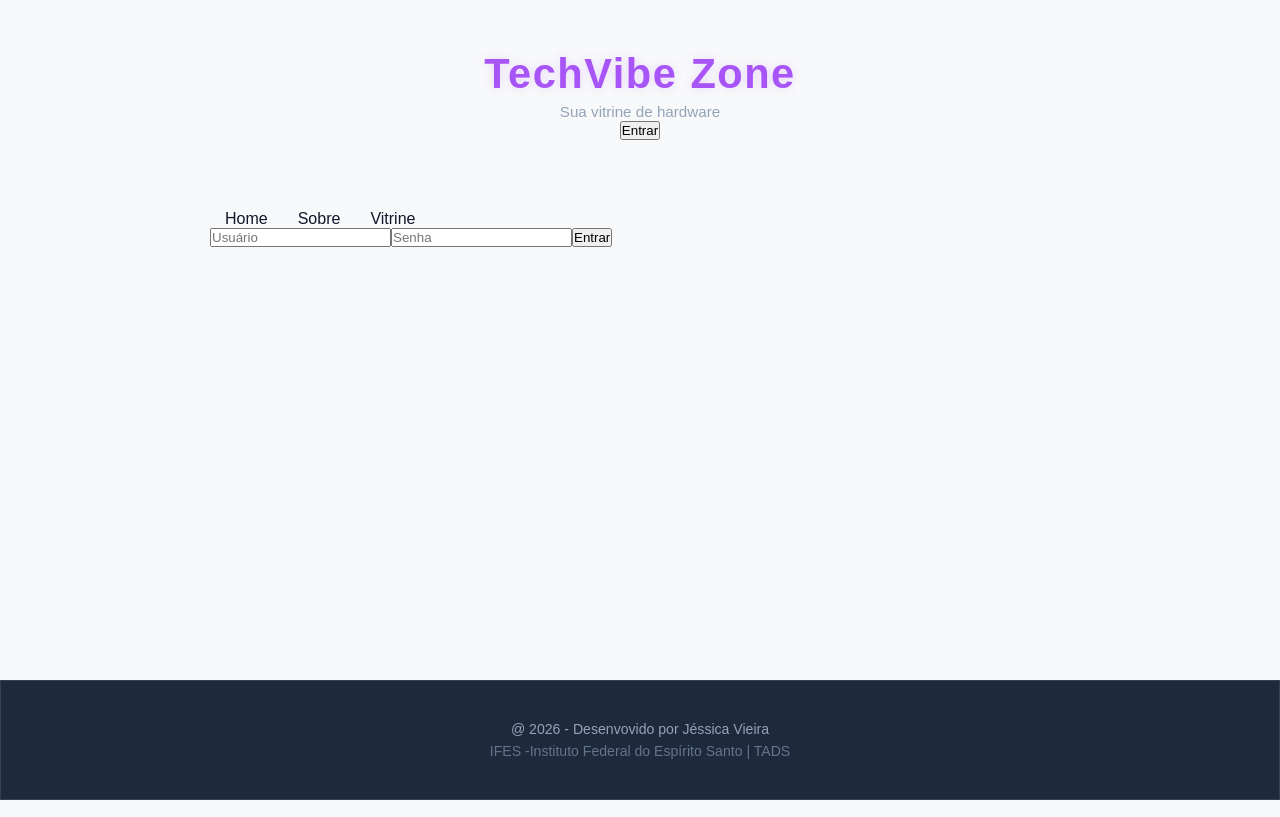
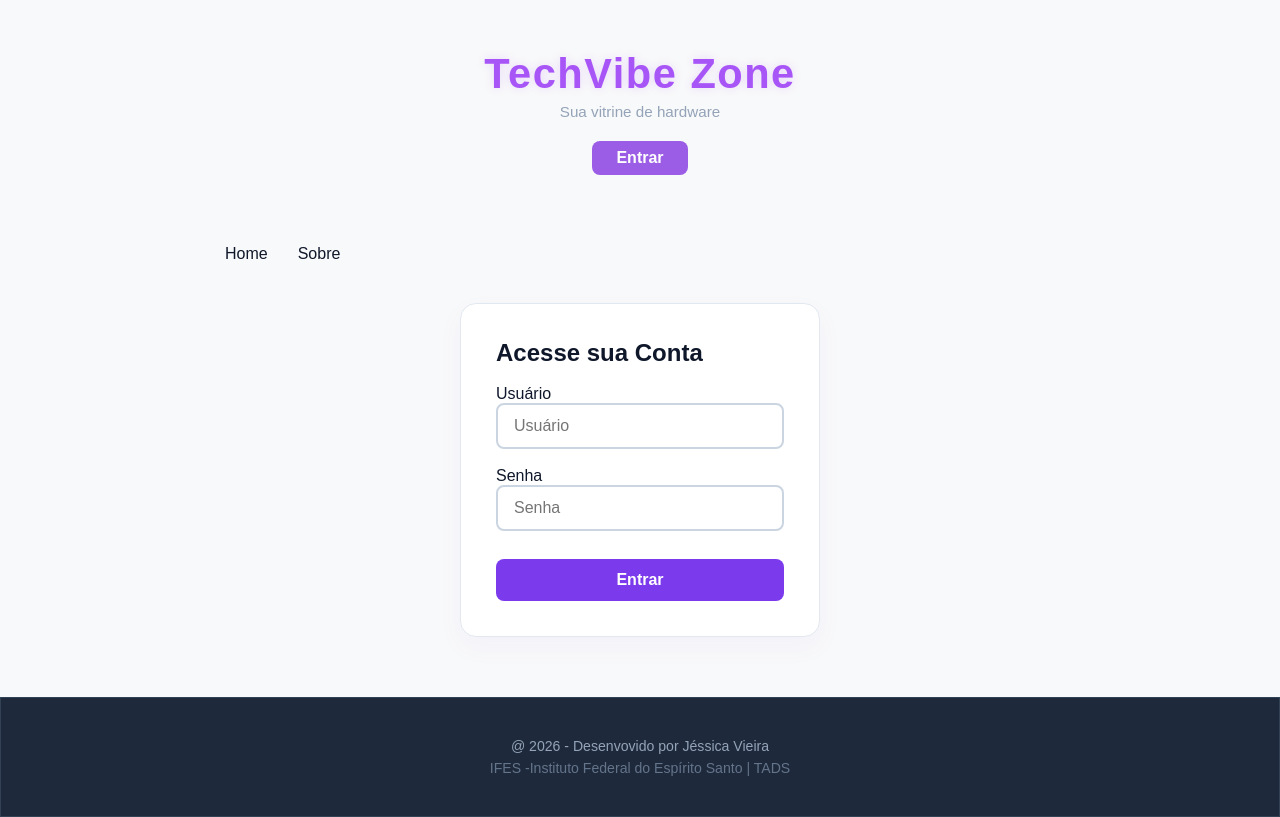
Before and after one commit to jessicavieira761/techvibe-zone, a React (Vite) app: page /login in a window 1280 px wide. Built offline with nearby package versions, Linux system fonts and the light colour scheme.

Commit message:
feat: conclui etapa 4, rotas protegidas e login real (bônus)
Finaliza a estilização da página de detalhes corrigindo o corte da imagem, organiza a árvore de arquivos e implementa a autenticação integrada à API da DummyJSON com persistência no localStorage.

```diff
--- a/src/App.css
+++ b/src/App.css
@@ -38,6 +38,30 @@ body {
   letter-spacing: 1.5px;
   text-shadow: 0 0 10px rgba(168, 85, 247, 0.2);
 }
+.auth-area {
+  margin-top: 20px;
+  display: block;
+  position: relative; /* ele fica na camada da frente para receber o clique */
+  z-index: 10;
+}
+
+.btn-auth {
+    display: inline-block;
+    text-decoration: none; /* Tira o sublinhado do Link */
+    padding: 8px 24px;
+    border: none;
+    border-radius: 8px;
+    cursor: pointer;
+    font-weight: bold;
+    background-color: #9b5de5;
+    color: white;
+    transition: background-color 0.2s, transform 0.1s; /* Transição suave */
+}
+.btn-auth:hover {
+    background-color: #8247c9;
+    filter: brightness(0.9); /* efeito visual quando o mouse passa em cima */
+}
+
 
 .subtitulo {
   color: #94a3b8;
@@ -65,8 +89,11 @@ body {
 
 .container-foto img {
   max-width: 100%;
-  max-height: 100%;
+  height: auto;
+  max-height: 750px;
   object-fit: contain; /* para a foto do produto não esticar */
+  display: block;
+  margin: 0 auto 20px auto;
 }
 
 /*Reduzi para 1 coluna só se abrir no celular*/
@@ -219,3 +246,73 @@ nav a.active {
   color: #a855f7;
   text-decoration: underline;
 }
+
+/* Centraliza o formulário na página */
+form {
+  background: #ffffff;
+  border: 1px solid #e2e8f0;
+  border-radius: 16px;
+  padding: 35px;
+  width: 100%;
+  max-width: 360px;
+  margin: 40px auto;
+  box-shadow: 0 10px 25px rgba(155, 93, 229, 0.05);
+  display: flex;
+  flex-direction: column;
+  gap: 18px; /*  Afasta verticalmente cada elemento/input dentro do form  */
+}
+
+/* Estilização padrão para todos os campos de texto e senha */
+form input[type="text"],
+form input[type="password"] {
+  width: 100%;
+  padding: 12px 16px;
+  border: 2px solid #cbd5e1;
+  border-radius: 8px;
+  font-size: 1rem;
+  background-color: #ffffff;
+  color: #0f172a;
+  outline: none;
+  box-sizing: border-box; /* Impede que o padding quebre a largura */
+  transition: all 0.2s ease-in-out;
+}
+
+/* Efeito ao clicar no campo de texto */
+form input[type="text"]:focus,
+form input[type="password"]:focus {
+  border-color: #a855f7;
+  box-shadow: 0 0 0 4px rgba(168, 85, 247, 0.15);
+}
+
+/* Estilização do botão interno do formulário */
+form button[type="submit"] {
+  width: 100%;
+  padding: 12px;
+  background-color: #7c3aed;
+  color: #ffffff;
+  font-size: 1rem;
+  font-weight: 600;
+  border: none;
+  border-radius: 8px;
+  cursor: pointer;
+  transition: background-color 0.2s, transform 0.1s;
+  margin-top: 10px;
+}
+
+/* Efeitos do botão do formulário */
+form button[type="submit"]:hover {
+  background-color: #6d28d9;
+}
+
+form button[type="submit"]:active {
+  transform: scale(0.98); /* Efeito físico de clique esmagado */
+}
+
+/* Texto de erro de credenciais */
+form p {
+  color: #ef4444;
+  font-size: 0.88rem;
+  font-weight: 600;
+  margin: 0;
+  text-align: center;
+}
--- a/src/components/Cabecalho.jsx
+++ b/src/components/Cabecalho.jsx
@@ -1,11 +1,10 @@
 import React from "react";
-import { useNavigate } from "react-router-dom";
+import { Link } from "react-router-dom";
 import { useAuth } from "./contexts/AuthContext";
 
 function Cabecalho({ titulo }) {
     //controle de visualização
     const { logado, sair } = useAuth();
-    const navigate = useNavigate();
 
     return (
         <header className="cabecalho-tech">
@@ -18,7 +17,8 @@ function Cabecalho({ titulo }) {
                 {logado ? (
                     <button onClick={sair} className="btn-auth">Sair</button>
                 ) : (
-                    <button onClick={() => Navigate('/login')} className="btn-auth">Entrar</button>
+
+                    <Link to="/login" className="btn-auth">Entrar</Link>
                 )}
             </div>
         </header>
--- a/src/components/Layout.jsx
+++ b/src/components/Layout.jsx
@@ -18,7 +18,7 @@ function Layout({ children }) {
                 <nav>
                     <NavLink to="/" end>Home</NavLink>
                     <NavLink to="/sobre">Sobre</NavLink>
-                    <NavLink to="/vitrine">Vitrine</NavLink>
+
                     {logado && <NavLink to="/minha-conta">Minha Conta</NavLink>}
                 </nav>
 
--- a/src/components/contexts/AuthContext.jsx
+++ b/src/components/contexts/AuthContext.jsx
@@ -8,10 +8,37 @@ export function AuthProvider({ children }) {
         () => localStorage.getItem("logado") === "true"
     );
 
-    function entrar() {
-        setLogado(true);
-        localStorage.setItem("logado", "true");
-    }
+    const entrar = async (username, password) => {
+        try {
+            const resposta = await fetch('https://dummyjson.com/auth/login', {
+                method: 'POST',
+                headers: { 'Content-Type': 'application/json'},
+                body: JSON.stringify({
+                    username: username,     //'emilys'
+                    password: password,     //emilypass
+                })
+            });
+
+            // se reposta for 200
+            if (resposta.ok) {
+                const dados = await resposta.json();
+
+                // salvando o token que vem da API
+                localStorage.setItem("usuario_logado", "true");
+                localStorage.setItem("token", dados.accessToken);
+
+                setLogado(true);
+                return {sucesso: true};
+            } else {
+                // avisa se usuario ou senha estiveremm errados
+                return {sucesso: false, mensagem: "Usuário ou senha inválidos!"};
+            }
+        } catch (error) {
+            console.error("Erro na autenticação:", error);
+            return{ sucesso:false, mensagem:"Erro de conexão com o servidor."};
+        }
+    };
+
     function sair() {
         setLogado(false);
         localStorage.removeItem("logado");
--- a/src/pages/Login.jsx
+++ b/src/pages/Login.jsx
@@ -1,4 +1,4 @@
-import { useState } from "react";
+import React,  { useState } from "react";
 import { useNavigate } from "react-router-dom";
 import { useAuth } from "../components/contexts/AuthContext";
 
@@ -9,28 +9,50 @@ function Login() {
     const { entrar } = useAuth();
     const navegar = useNavigate();
 
-    function aoEnviar(e) {
+    async function aoEnviar(e) {
         e.preventDefault();
-        // login SIMULADO: usuário e senha fixos
-        if (usuario === "aluno" && senha === "1234") {
-            entrar();
+        setErro("");        //limpa erros antes de tentar
+
+        const resultado = await entrar(usuario, senha);
+
+        if (resultado.sucesso) {
+
             navegar("/minha-conta");
         } else {
-            setErro("Usuário ou senha inválidos.");
+            setErro(resultado.mensagem);
         }
     }
 
     return (
-        <form onSubmit={aoEnviar}>
-            <input value={usuario}
+        <div className="login-container">
+            <form onSubmit={aoEnviar} className="login-form">
+                <h2>Acesse sua Conta</h2>
+
+                <div className="form-grupo">
+                    <label htmlFor="usuario">Usuário</label>
+                    <input
+                        id="usuario"
+                        type="text"
+                        value={usuario}
                         onChange={(e) => setUsuario(e.target.value)}
                         placeholder="Usuário" />
-            <input type="password" value={senha}
+                </div>
+                <div className="form-grupo">
+                    <label htmlFor="senha">Senha</label>
+                    <input
+                        id="senha"
+                        type="password"
+                        value={senha}
                         onChange={(e) => setSenha(e.target.value)}
                         placeholder="Senha" />
+                </div>
+
                 {erro && <p>{erro}</p>}
-            <button type="submit">Entrar</button>
+
+                <button type="submit" className="btn-sucesso">Entrar</button>
             </form>
+
+        </div>
     );
 }
 
--- a/src/pages/Sobre.jsx
+++ b/src/pages/Sobre.jsx
@@ -1,12 +1,33 @@
+import React from "react";
+
 function Sobre() {
   return (
-    <section>
-      <h1>Sobre a TechVibe Zone</h1>
-      <p>
-        A TechVibe Zone é uma vitrine de hardware criada para mostrar produtos,
-        detalhes e novidades do mundo da tecnologia.
-      </p>
-    </section>
+    <div className="sobre-container">
+      <section className="sobre-hero">
+        <h2>Sobre a TechVibe Zone</h2>
+        <p>
+          A TechVibe Zone é a sua vitrine digital especializada em tecnologia de ponta.
+          Nossa curadoria é focada em selecionar os melhores smartphones e notebooks do mercado,
+          garantindo que você encontre desde dispositivos ideais para o trabalho e estudos
+          até máquinas potentes para o público gamer e profissional.
+        </p>
+      </section>
+
+      <div className="sobre-valores">
+        <div className="valor-card">
+          <h3> Smartphones</h3>
+          <p>Dos modelos mais eficientes para o dia a dia aos flagships com câmeras e processadores revolucionários.</p>
+        </div>
+        <div className="valor-card">
+          <h3>Notebooks</h3>
+          <p>Máquinas portáteis selecionadas para máxima produtividade, design ultrafino ou performance extrema em jogos.</p>
+        </div>
+        <div className="valor-card">
+          <h3>Tecnologias</h3>
+          <p>Foco total em hardware atualizado, conectividade rápida e especificações técnicas de verdade.</p>
+        </div>
+      </div>
+    </div>
   );
 }
 
```
Also changed, not shown: 1 other file (tests, documents, lock files or other folders). Lines whose indentation alone changed are shown as unchanged.
